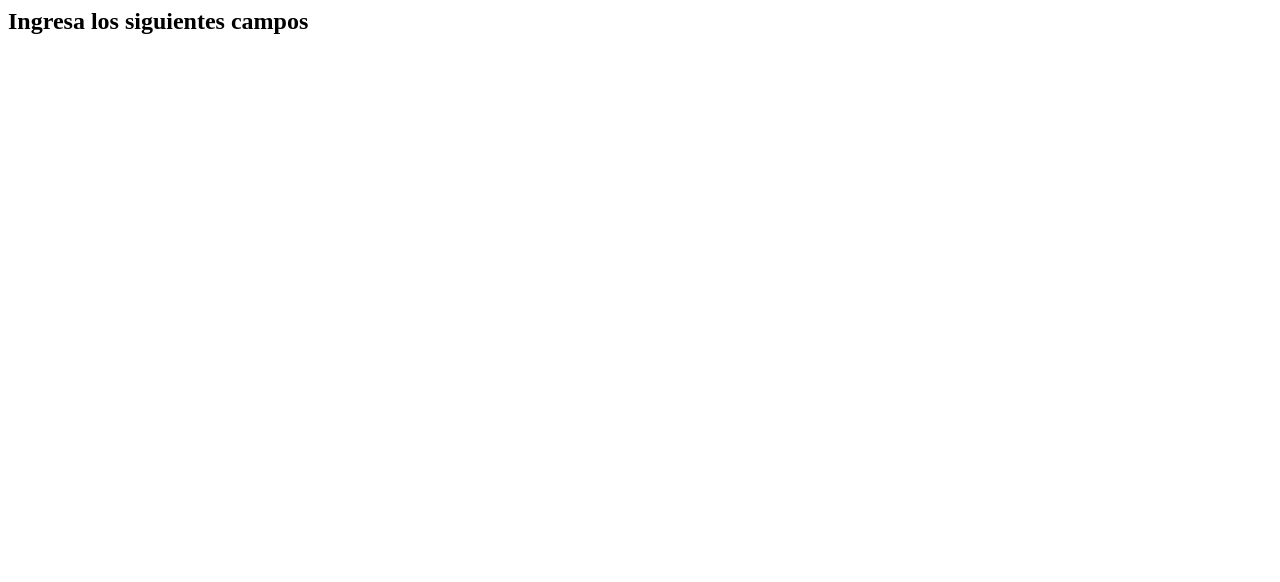
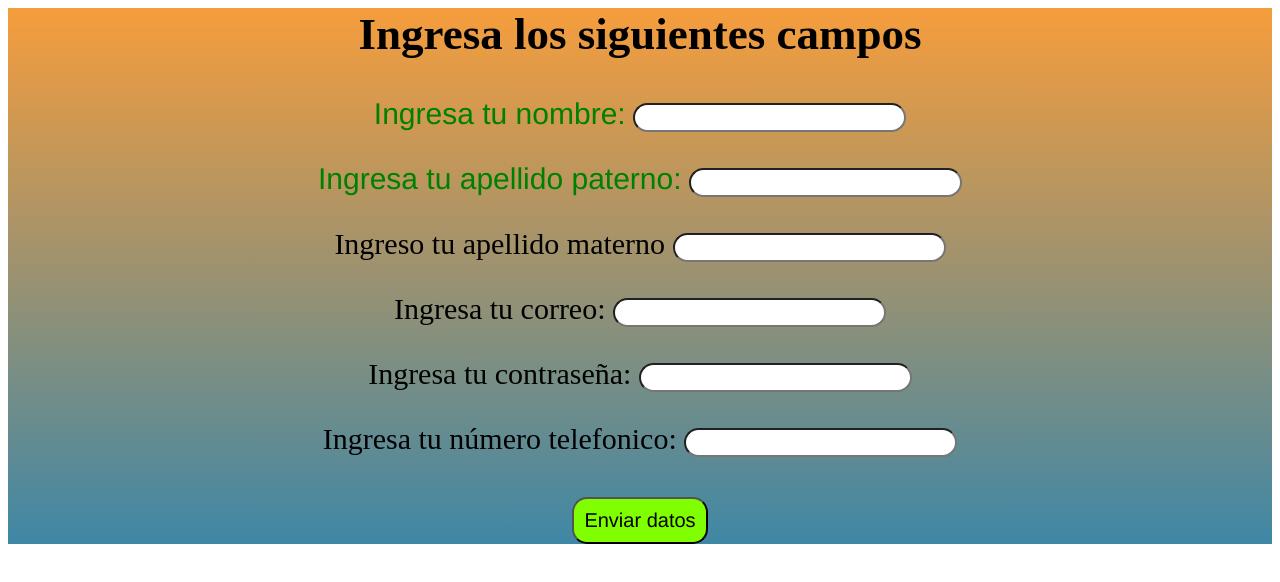
Before and after one commit to ramssrez/GenerarionBootcamp, a plain HTML site: page primerEjercicioHTML/formularios.html in a window 1280 px wide. Drawn offline with Linux system fonts and the light colour scheme.

Commit message:
Creación de formulario con css

```diff
--- a/primerEjercicioHTML/formularios.html
+++ b/primerEjercicioHTML/formularios.html
@@ -1,10 +1,42 @@
-<html lang="en">
-  <head>
+<html lang="es">
+
+<head>
     <meta charset="UTF-8" />
     <title>Formulario con HTML</title>
-  </head>
-  <body>
-      <h2>Ingresa los siguientes campos</h2>
+    <link rel="stylesheet" href="/styles/formulario.css">
+</head>
 
-  </body>
+<body>
+    <div class="campos">
+        <h2>Ingresa los siguientes campos</h2>
+        <form method="POST">
+            <p>
+                <label for="name">Ingresa tu nombre:</label>
+                <input type="text" name="nameField" />
+            </p>
+            <p>
+                <label for="apellidoPaterno"> Ingresa tu apellido paterno:</label>
+                <input type="text" name="apellidoPaterno" />
+            </p>
+            <p>
+                Ingreso tu apellido materno
+                <input type="text" name="apellidoMaterno" />
+            </p>
+            <p>
+                Ingresa tu correo:
+                <input type="email" name="email" />
+            </p>
+            <p>
+                Ingresa tu contraseña:
+                <input type="password" name="password" />
+            </p>
+            <p>
+                Ingresa tu número telefonico:
+                <input type="tel" name="textField" />
+            </p>
+            <button class="button">Enviar datos</button>
+        </form>
+    </div>
+</body>
+
 </html>
--- a/primerEjercicioHTML/styles/formulario.css
+++ b/primerEjercicioHTML/styles/formulario.css
@@ -0,0 +1,25 @@
+.campos{
+    margin: 0;
+    padding: 10px auto
+    ;
+    font-size: 30px;
+    text-align:center;
+    background-color: yellow ;
+    background: linear-gradient(#f69d3c, #3f87a6);
+}
+.button{
+    font-size: 20px;
+    background: chartreuse;
+    padding: 10px;
+    margin-top: 10px;
+    border-radius: 15px;
+    font-family: 'Franklin Gothic Medium', 'Arial Narrow', Arial, sans-serif;
+}
+.campos label{
+    font-family: 'Franklin Gothic Medium', 'Arial Narrow', Arial, sans-serif;
+    color: green;
+}
+.campos input{
+    border-radius: 10rem;
+    font-size: 20px;
+}
```
